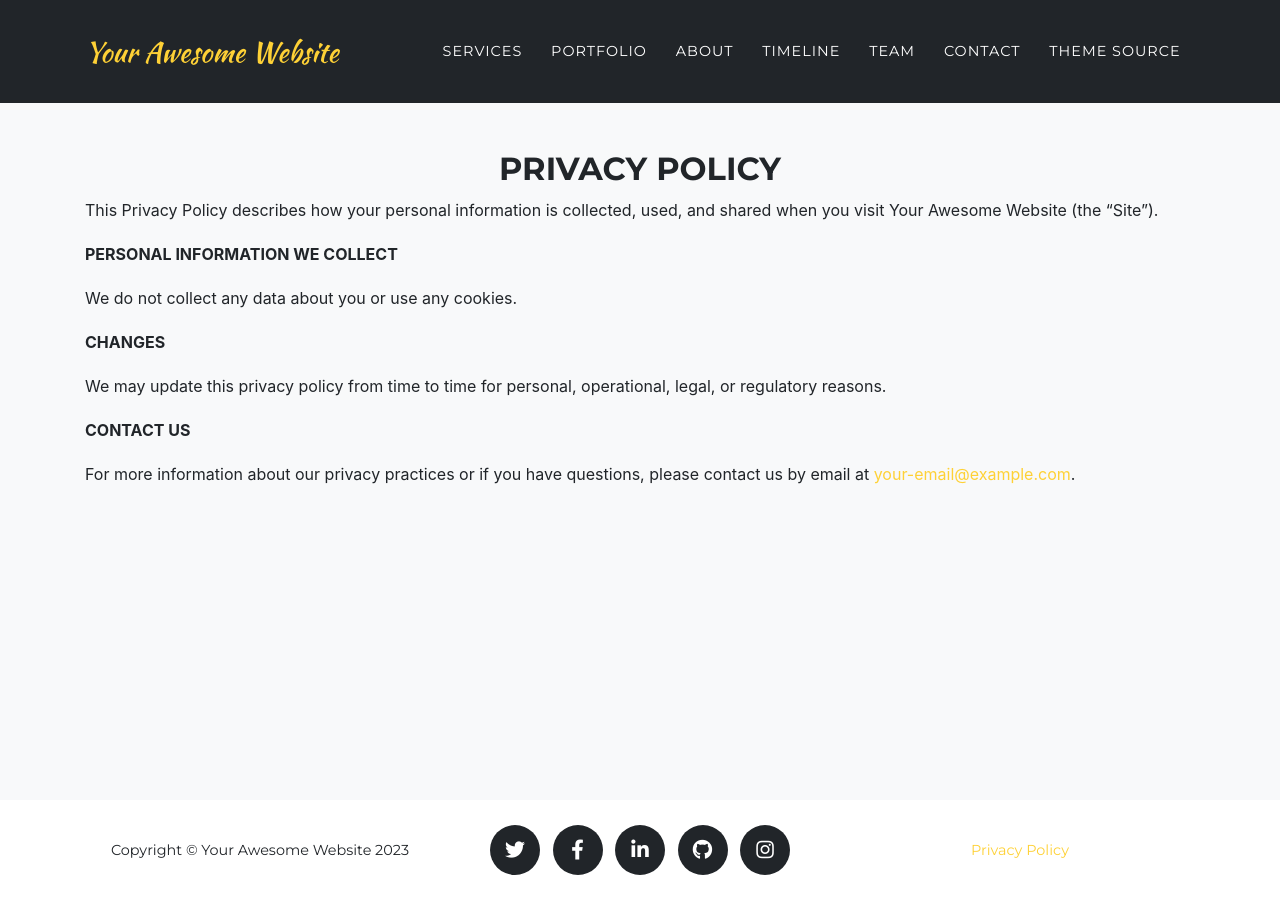
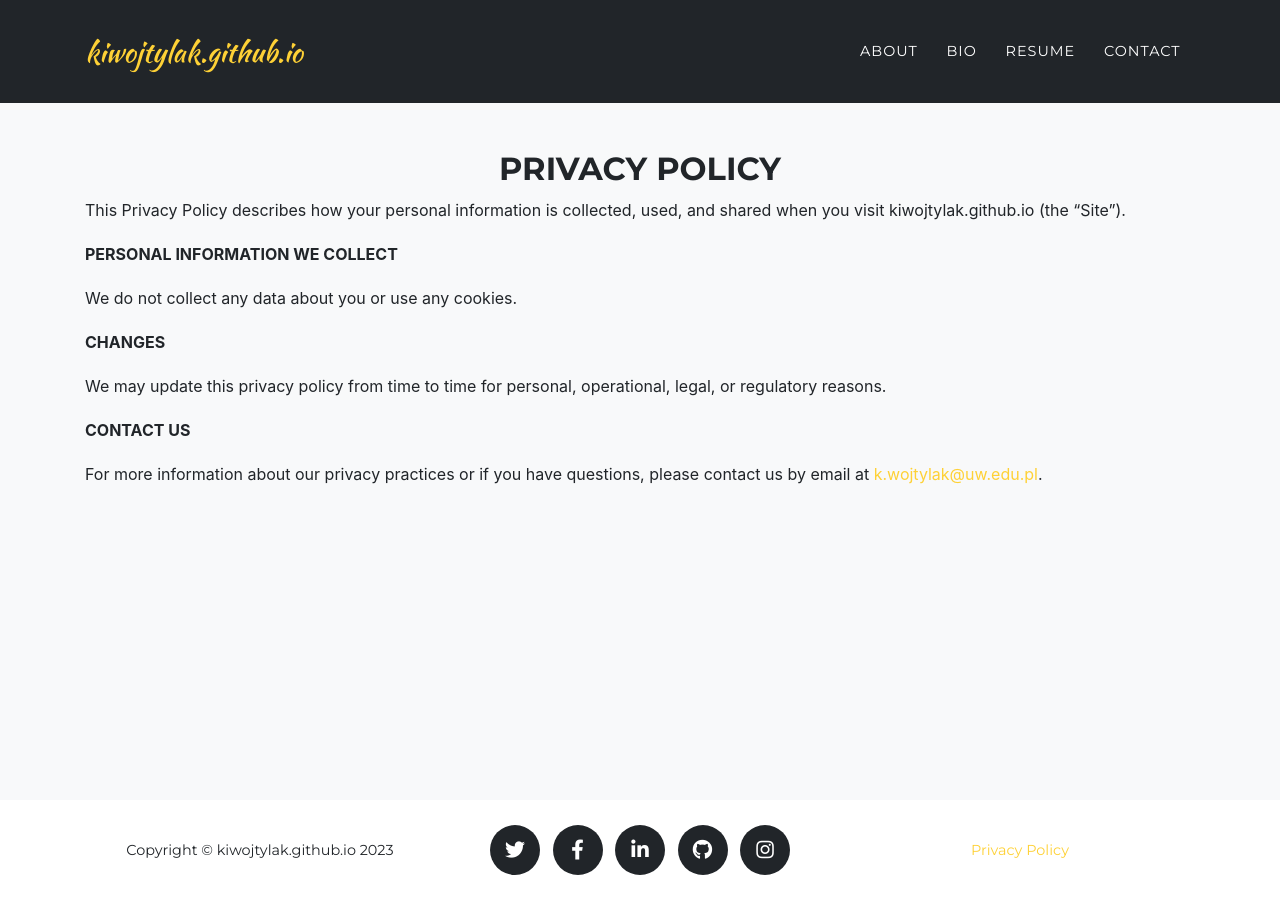
Before and after one commit to kiwojtylak/kiwojtylak.github.io, a Jekyll site: the page built from legal.md, in a window 1280 px wide. Built offline with Jekyll 4.4.1, drawn with Linux system fonts in a browser that asks for light colours; some web fonts are replaced.

Commit message:
Agency first steps

```diff
--- a/_config.yml
+++ b/_config.yml
@@ -13,14 +13,14 @@
 
 theme: jekyll-agency
 
-url    : "" # the base hostname & protocol for your site, e.g. http://example.com
-baseurl: "" # the subpath of your site, e.g. /blog
+url    : "kiwojtylak@github.io"  # the base hostname & protocol for your site, e.g. http://example.com
+baseurl: ""  # the subpath of your site, e.g. /blog
 
-title      : Your Awesome Website
-email      : your-email@example.com #this is also the email contact forms will go to
-description: "Site description"
-author     : Your Name
-# logo:     #optional, defaults to site title
+title      :
+email      : k.wojtylak@uw.edu.pl  # this is also the email contact forms will go to
+description: "Kasia Wojtylak website"
+author     : Kasia Wojtylak
+# logo:     # optional, defaults to site title
   # path: assets\img\clients\creative-market.jpg
   # height: 60 #height in px, defaults to 52px
 
--- a/_data/navigation.yml
+++ b/_data/navigation.yml
@@ -11,20 +11,14 @@
 # -----------------
 en: &DEFAULT_EN
   nav:
-    - title: "Services"
-      section: services
-    - title: "Portfolio"
-      section: portfolio
     - title: "About"
       section: about
-    - title: "Timeline"
+    - title: "Bio"
       section: timeline
-    - title: "Team"
-      section: team
+    - title: "Resume"
+      section: portfolio
     - title: "Contact"
       section: contact
-    - title: "Theme Source"
-      url: https://github.com/raviriley/agency-jekyll-theme/
 en-US:
   <<: *DEFAULT_EN
 en-CA:
--- a/_data/style.yml
+++ b/_data/style.yml
@@ -1,4 +1,4 @@
-#Color Customization
+# Color Customization
 #highlight: "#54bfff"
 #white: "#FF0000"
 #black: "#000"
@@ -6,5 +6,5 @@
 #Image Customization
 header-image: "../img/header.png"
 contact-image: "../img/contact.png"
-#Font Awesome icon for portfolio grid when an item is hovered over
+# Font Awesome icon for portfolio grid when an item is hovered over
 #portfolio-icon: fas fa-expand-arrows-alt fa-3x #default: fas fa-plus fa-3x
--- a/_layouts/home.html
+++ b/_layouts/home.html
@@ -3,9 +3,9 @@ layout: default
 ---
 {% include navheader.html %}
 
+{% include about.html %}
 {% include services.html %}
 {% include portfolio_grid.html %}
-{% include about.html %}
 {% include timeline.html %}
 {% include team.html %}
 {% include clients.html %}
```
Also changed, not shown: _data/sitetext.yml (+4 -4 lines), Gemfile (line endings or trailing spaces), assets/img/_header.png (added), 2 other files.
